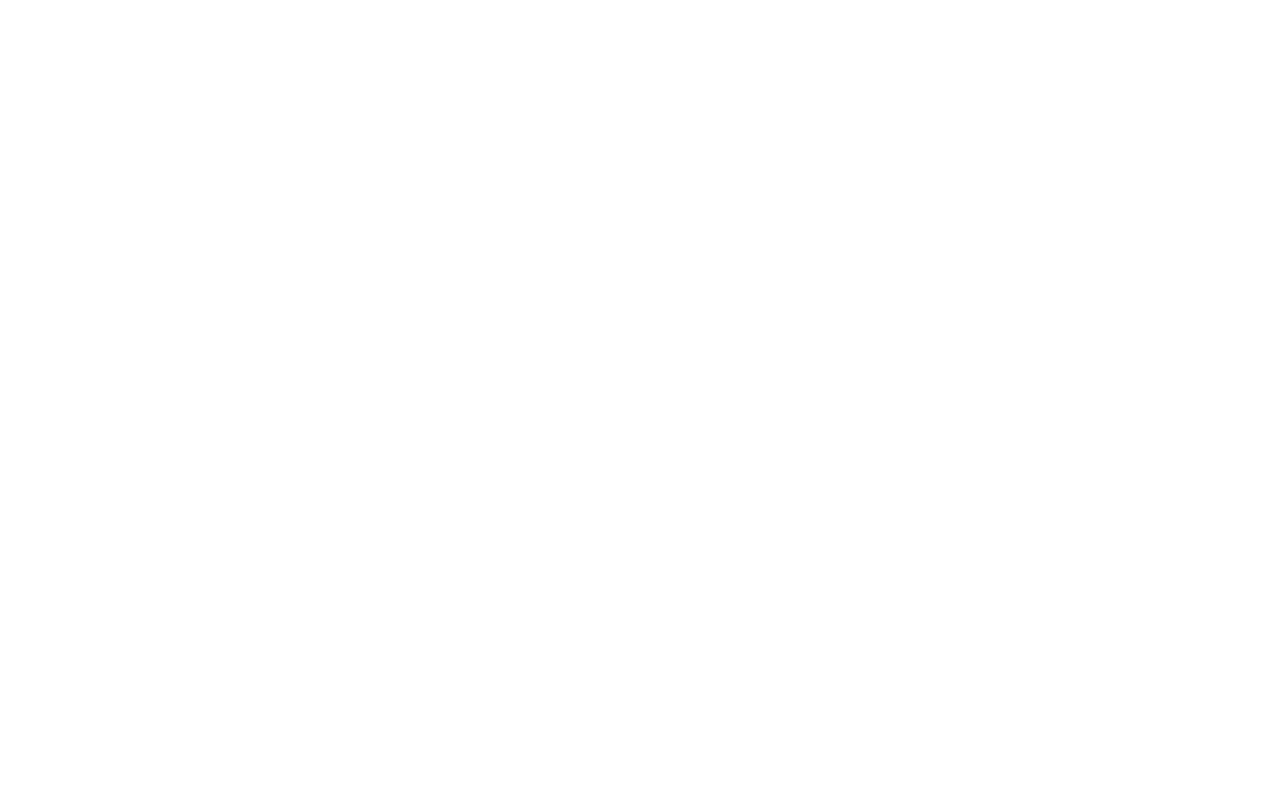
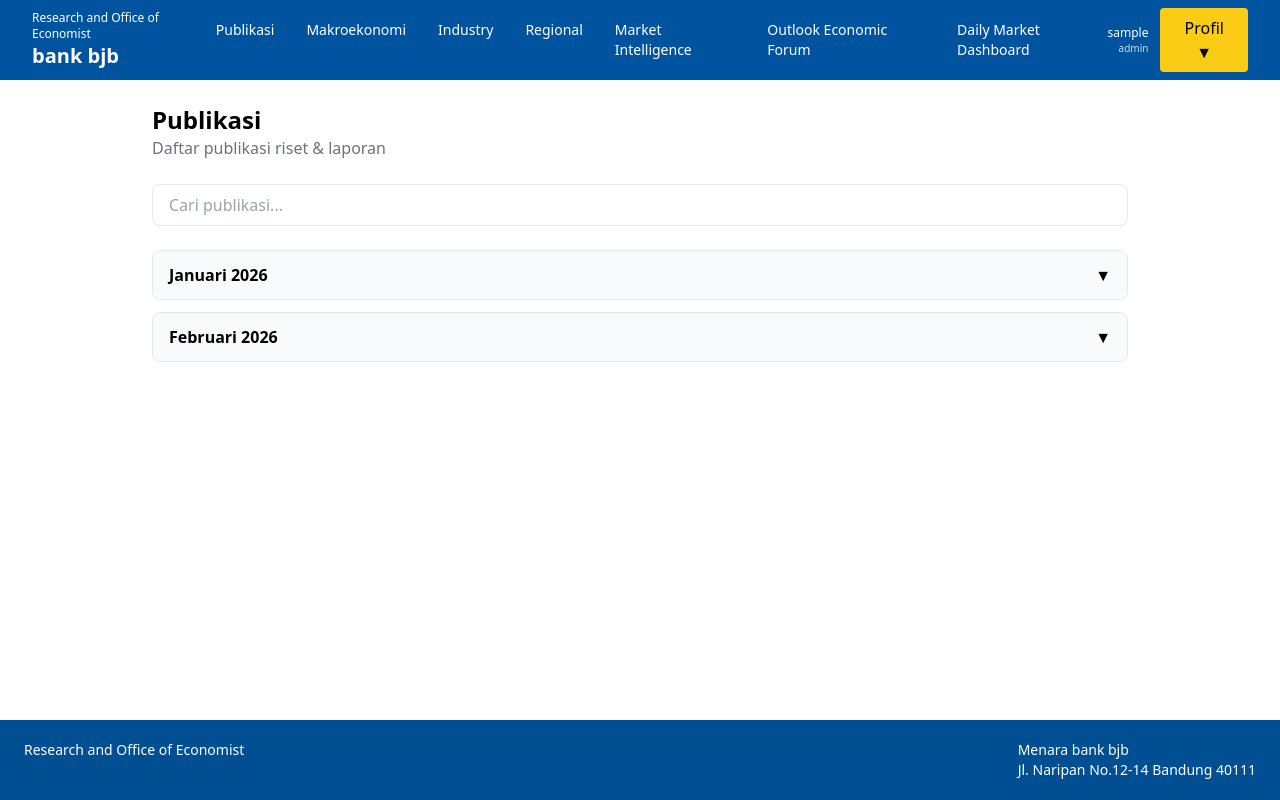
Before and after one commit to ridhorambu93/dev-mroe-fe, a React (Vite) app: page /publikasi in a window 1280 px wide. Before the commit this address had no page. Built offline with nearby package versions, Linux system fonts and the light colour scheme; sample sign-in values are in the browser's storage.

Commit message:
feat(publikasi) : update modul publikasi by get data service

```diff
--- a/src/components/Navbar.jsx
+++ b/src/components/Navbar.jsx
@@ -1,6 +1,6 @@
 import { useAuth } from "../store/AuthContext"
 import { useState } from "react"
-import { useNavigate } from "react-router-dom"
+import { useNavigate, Link } from "react-router-dom"
 
 export default function Navbar() {
   const { user, logout } = useAuth()
@@ -10,13 +10,34 @@
   const [isOpen, setIsOpen] = useState(false)
 
   const menus = [
-    "Publikasi",
-    "Makroekonomi",
-    "Industry",
-    "Regional",
-    "Market Intelligence",
-    "Outlook Economic Forum",
-    "Daily Market Dashboard",
+    {
+      name: "Publikasi",
+      path: "/publikasi",
+    },
+    {
+      name: "Makroekonomi",
+      path: "/makroekonomi",
+    },
+    {
+      name: "Industry",
+      path: "/industry",
+    },
+    {
+      name: "Regional",
+      path: "/regional",
+    },
+    {
+      name: "Market Intelligence",
+      path: "/market-intelligence",
+    },
+    {
+      name: "Outlook Economic Forum",
+      path: "/outlook-economic-forum",
+    },
+    {
+      name: "Daily Market Dashboard",
+      path: "/daily-market-dashboard",
+    },
   ]
 
   const handleLogout = () => {
@@ -34,7 +55,9 @@
 
       <ul className="hidden lg:flex gap-8 text-sm">
         {menus.map((menu) => (
-          <li key={menu}>{menu}</li>
+          <li key={menu.path}>
+            <Link to={menu.path}>{menu.name}</Link>
+          </li>
         ))}
       </ul>
 
--- /dev/null
+++ b/src/pages/DailyMarketDashboard/DailyMarketDashboard.jsx
@@ -0,0 +1,7 @@
+export default function Publikasi() {
+  return (
+    <div>
+      <h1>Halaman Daily Market Dashboard</h1>
+    </div>
+  )
+}
--- a/src/pages/HomePage.jsx
+++ b/src/pages/HomePage.jsx
@@ -2,7 +2,7 @@
 import { useEffect, useState } from "react"
 
 import { getIndicators } from "../services/indicatorService"
-import { getPublications } from "../services/publicationService"
+import { publicationService } from "../services/publicationService"
 
 const HomePage = () => {
   const [indicatorImage, setIndicatorImage] = useState("")
@@ -18,10 +18,10 @@
         setError(null)
 
         const indicatorData = await getIndicators()
-        const publicationData = await getPublications()
+        const data = await publicationService.getPublications()
 
-        setIndicatorImage(indicatorData.image)
-        setPublications(publicationData)
+        setIndicatorImage(indicatorData.image || "")
+        setPublications(data || [])
       } catch (err) {
         setError("Gagal memuat data")
       } finally {
--- /dev/null
+++ b/src/pages/Industri/Industri.jsx
@@ -0,0 +1,7 @@
+export default function Publikasi() {
+  return (
+    <div>
+      <h1>Halaman Industri</h1>
+    </div>
+  )
+}
--- a/src/pages/LoginPage.jsx
+++ b/src/pages/LoginPage.jsx
@@ -1,10 +1,8 @@
-import MainLayout from "../layouts/MainLayout"
 import LoginForm from "../components/login/LoginForm"
 import HeroIllustration from "../components/login/HeroIllustration"
 
 const LoginPage = () => {
   return (
-    <MainLayout>
     <div className="bg-gray-100">
       <div className="container mx-auto px-6">
         <div className="grid lg:grid-cols-2 min-h-[700px] items-center">
@@ -13,7 +11,6 @@
         </div>
       </div>
     </div>
-    </MainLayout>
   )
 }
 
--- /dev/null
+++ b/src/pages/MakroEkonomi/MakroEkonomi.jsx
@@ -0,0 +1,7 @@
+export default function Publikasi() {
+  return (
+    <div>
+      <h1>Halaman Makro Ekonomi</h1>
+    </div>
+  )
+}
--- /dev/null
+++ b/src/pages/Regional/Regional.jsx
@@ -0,0 +1,7 @@
+export default function Publikasi() {
+  return (
+    <div>
+      <h1>Halaman Regional</h1>
+    </div>
+  )
+}
--- a/src/pages/publikasi/Publikasi.jsx
+++ b/src/pages/publikasi/Publikasi.jsx
@@ -0,0 +1,113 @@
+import { useEffect, useMemo, useState } from "react"
+import { publicationService } from "../../services/publicationService"
+
+export default function Publikasi() {
+  const [data, setData] = useState([])
+  const [search, setSearch] = useState("")
+  const [openMonth, setOpenMonth] = useState(null)
+  const [loading, setLoading] = useState(true)
+
+  useEffect(() => {
+    // eslint-disable-next-line react-hooks/immutability
+    fetchData()
+  }, [])
+
+  const fetchData = async () => {
+    setLoading(true)
+    const res = await publicationService.getPublications()
+    setData(res)
+    setLoading(false)
+  }
+
+  // 🔍 SEARCH (client-side dulu, nanti pindah ke API tanpa ubah UI)
+  const filteredData = useMemo(() => {
+    return data.filter((item) =>
+      item.title.toLowerCase().includes(search.toLowerCase()),
+    )
+  }, [data, search])
+
+  // 📦 GROUP BY MONTH
+  const groupedData = useMemo(() => {
+    const group = {}
+
+    filteredData.forEach((item) => {
+      if (!group[item.month]) group[item.month] = []
+      group[item.month].push(item)
+    })
+
+    return Object.entries(group).map(([month, items]) => ({
+      month,
+      items,
+    }))
+  }, [filteredData])
+
+  const toggleMonth = (month) => {
+    setOpenMonth(openMonth === month ? null : month)
+  }
+
+  return (
+    <div className="p-6 max-w-5xl mx-auto">
+      {/* HEADER */}
+      <div className="mb-6">
+        <h1 className="text-2xl font-bold">Publikasi</h1>
+        <p className="text-gray-500">Daftar publikasi riset & laporan</p>
+      </div>
+
+      {/* SEARCH */}
+      <input
+        type="text"
+        placeholder="Cari publikasi..."
+        className="w-full border px-4 py-2 rounded-lg mb-6"
+        value={search}
+        onChange={(e) => setSearch(e.target.value)}
+      />
+
+      {/* LOADING */}
+      {loading && (
+        <div className="space-y-3">
+          {[1, 2, 3].map((i) => (
+            <div
+              key={i}
+              className="h-16 bg-gray-100 animate-pulse rounded-lg"
+            />
+          ))}
+        </div>
+      )}
+
+      {/* ACCORDION */}
+      {!loading && (
+        <div className="space-y-3">
+          {groupedData.map((group) => (
+            <div
+              key={group.month}
+              className="border rounded-lg overflow-hidden">
+              {/* HEADER ACCORDION */}
+              <button
+                onClick={() => toggleMonth(group.month)}
+                className="w-full flex justify-between items-center px-4 py-3 bg-gray-50 hover:bg-gray-100">
+                <span className="font-semibold">{group.month}</span>
+                <span>{openMonth === group.month ? "▲" : "▼"}</span>
+              </button>
+
+              {/* CONTENT */}
+              {openMonth === group.month && (
+                <div className="p-4 space-y-3">
+                  {group.items.map((item) => (
+                    <div
+                      key={item.id}
+                      className="border rounded-lg p-3 hover:bg-gray-50">
+                      <h3 className="font-semibold">{item.title}</h3>
+                      <p className="text-sm text-gray-500">
+                        {item.category} • {item.author}
+                      </p>
+                    </div>
+                  ))}
+                </div>
+              )}
+            </div>
+          ))}
+        </div>
+      )}
+    </div>
+  )
+}
--- a/src/routes/AppRoutes.jsx
+++ b/src/routes/AppRoutes.jsx
@@ -2,7 +2,12 @@
 
 import LoginPage from "../pages/LoginPage"
 import HomePage from "../pages/HomePage"
-import AdminDashboard from "../pages/admin/AdminDashboard"
+import AdminDashboard from "../pages/Admin/AdminDashboard"
+
+import Publikasi from "../pages/Publikasi/Publikasi"
+import Makroekonomi from "../pages/MakroEkonomi/MakroEkonomi"
+import Industry from "../pages/Industri/Industri"
+import Regional from "../pages/Regional/Regional"
 
 import MainLayout from "../layouts/MainLayout"
 import AdminLayout from "../layouts/AdminLayout"
@@ -28,6 +33,48 @@
           }
         />
 
+        <Route
+          path="/publikasi"
+          element={
+            <ProtectedRoute allowedRole="{['USER', 'ADMIN']}">
+              <MainLayout>
+                <Publikasi />
+              </MainLayout>
+            </ProtectedRoute>
+          }
+        />
+
+        <Route
+          path="/makroekonomi"
+          element={
+            <ProtectedRoute allowedRole="{['USER', 'ADMIN']}">
+              <MainLayout>
+                <Makroekonomi />
+              </MainLayout>
+            </ProtectedRoute>
+          }
+        />
+
+        <Route
+          path="/industry"
+          element={
+            <ProtectedRoute allowedRole="{['USER', 'ADMIN']}">
+              <MainLayout>
+                <Industry />
+              </MainLayout>
+            </ProtectedRoute>
+          }
+        />
+
+        <Route
+          path="/regional"
+          element={
+            <MainLayout>
+              <Regional />
+            </MainLayout>
+          }
+        />
+
         {/* ADMIN AREA */}
         <Route
           path="/admin"
--- a/src/services/publicationService.js
+++ b/src/services/publicationService.js
@@ -1,16 +1,49 @@
-export const getPublications = async () => {
-  return [
+export const publicationService = {
+  async getPublications(params = {}) {
+    const { search = "" } = params
+
+    const data = [
       {
         id: 1,
         title: "Economic Outlook 2026",
         category: "Makro Ekonomi",
         author: "Research Team",
+        month: "Januari 2026",
       },
       {
         id: 2,
         title: "Banking Industry Report",
         category: "Perbankan",
         author: "Research Team",
+        month: "Januari 2026",
+      },
+      {
+        id: 3,
+        title: "tester 3",
+        category: "Makro Ekonomi",
+        author: "Research Team",
+        month: "Januari 2026",
+      },
+
+      {
+        id: 4,
+        title: "tester data februari",
+        category: "Makro Ekonomi",
+        author: "Research Team",
+        month: "Februari 2026",
+      },
+      {
+        id: 5,
+        title: "tester data februari",
+        category: "Perbankan",
+        author: "Research Team",
+        month: "Februari 2026",
       },
     ]
+
+    // mapping layer tetap di sini (IMPORTANT)
+    return data.filter((item) =>
+      item.title.toLowerCase().includes(search.toLowerCase()),
+    )
+  },
 }
--- /dev/null
+++ b/src/utils/publicationMapper.js
@@ -0,0 +1,22 @@
+export const mapPublicationsToUI = (data) => {
+  return {
+    year: 2026,
+    tabs: [
+      { id: "makro", label: "Makro Ekonomi" },
+      { id: "perbankan", label: "Perbankan" },
+      { id: "lainnya", label: "Lainnya" },
+    ],
+    months: [
+      {
+        month: "Januari",
+        items: data.map((item) => ({
+          id: item.id,
+          title: item.title,
+          category: item.category,
+          author: item.author,
+          file: "#", // sementara dummy
+        })),
+      },
+    ],
+  }
+}
```
Lines whose indentation alone changed are shown as unchanged.
